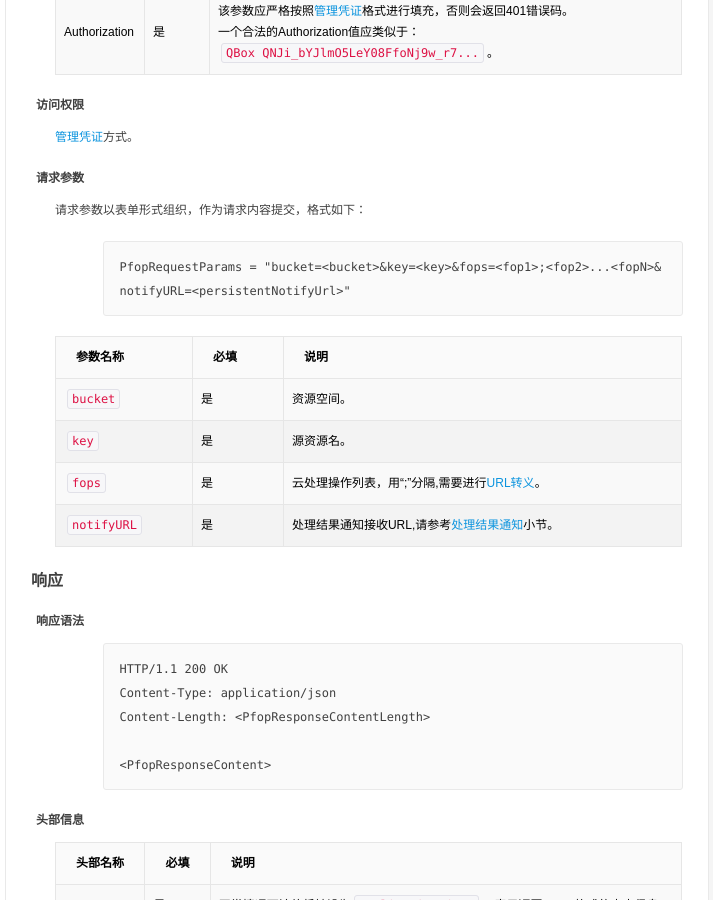
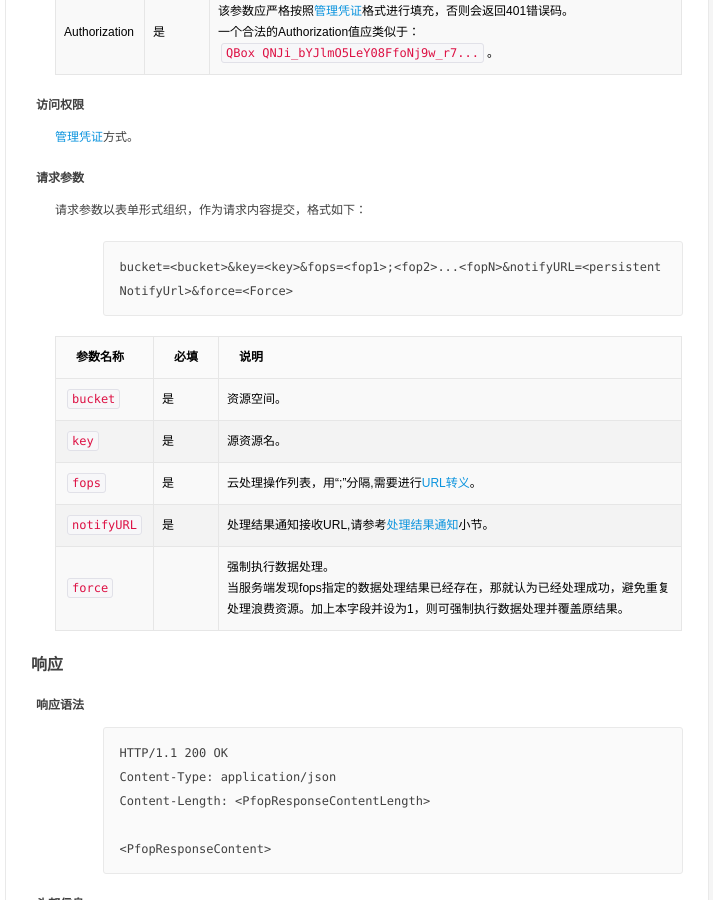
Before and after one commit to qiniu/developer.qiniu.com, a Jekyll site: the page built from docs/v6/api/reference/fop/pfop/pfop.md, in a window 1280 px wide and 900 px high, scrolled down 774 px. Shown: the whole window, without its empty margins (412-1125 px from the left). Built offline with Jekyll 4.4.1, drawn with Linux system fonts in a browser that asks for light colours; comment, search, counter and statistics services are not loaded.

Commit message:
pfop接口添加force参数。

````diff
--- a/docs/v6/api/reference/fop/pfop/pfop.md
+++ b/docs/v6/api/reference/fop/pfop/pfop.md
@@ -52,7 +52,7 @@ Authorization | 是   | 该参数应严格按照[管理凭证][accessTokenHref]
 请求参数以表单形式组织，作为请求内容提交，格式如下：
 
 ```
-PfopRequestParams = "bucket=<bucket>&key=<key>&fops=<fop1>;<fop2>...<fopN>&notifyURL=<persistentNotifyUrl>"
+bucket=<bucket>&key=<key>&fops=<fop1>;<fop2>...<fopN>&notifyURL=<persistentNotifyUrl>&force=<Force>
 ```
 
 参数名称      | 必填 | 说明
@@ -61,6 +61,7 @@ PfopRequestParams = "bucket=<bucket>&key=<key>&fops=<fop1>;<fop2>...<fopN>&notif
 `key`         | 是   | 源资源名。
 `fops`        | 是   | 云处理操作列表，用“;”分隔,需要进行[URL转义][urlescapeHref]。
 `notifyURL`   | 是   | 处理结果通知接收URL,请参考[处理结果通知](#pfop-notification)小节。
+<a id="pfop-force"></a>`force`       |      | 强制执行数据处理。<br>当服务端发现fops指定的数据处理结果已经存在，那就认为已经处理成功，避免重复处理浪费资源。加上本字段并设为1，则可强制执行数据处理并覆盖原结果。
 
 <a id="pfop-response"></a>
 ## 响应
````
